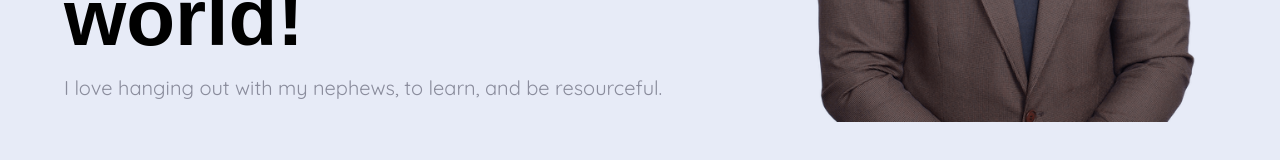
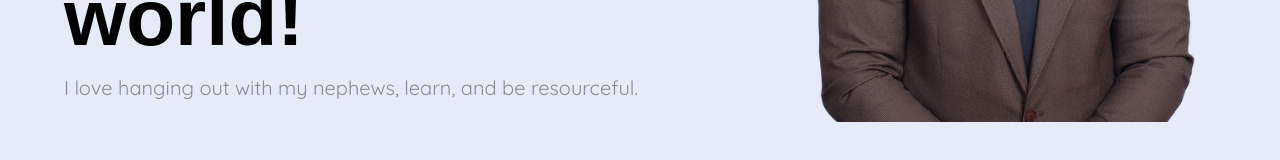
Before and after one commit to Danielamoateng1989/personalwebsite, a React (Create React App) app: page / in a window 1280 px wide. Shown: the part 544-704 px from the top of the page. Built offline with nearby package versions, Linux system fonts and the light colour scheme.

Commit message:
change home page paragraph text

```diff
--- a/src/components/Homepage.js
+++ b/src/components/Homepage.js
@@ -13,8 +13,7 @@ const Homepage = () => {
             Software Developer. Welcome to my world!
             </h1>
           <p>
-            I love hanging out with my nephews, to learn, and be resourceful.
-
+            I love hanging out with my nephews, learn, and be resourceful.
           </p>
         </article>
         <article className='hero-DanielImage'>
```
